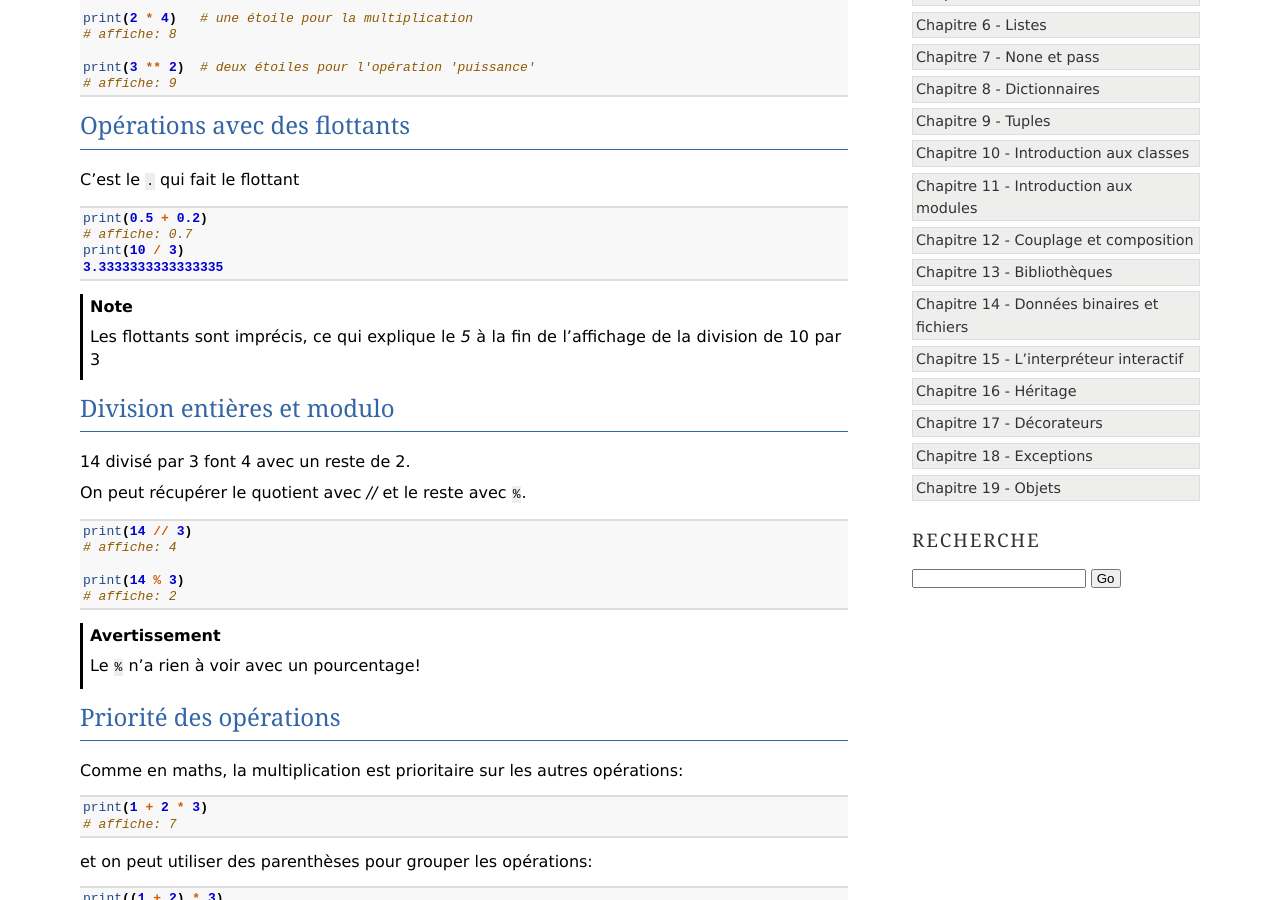
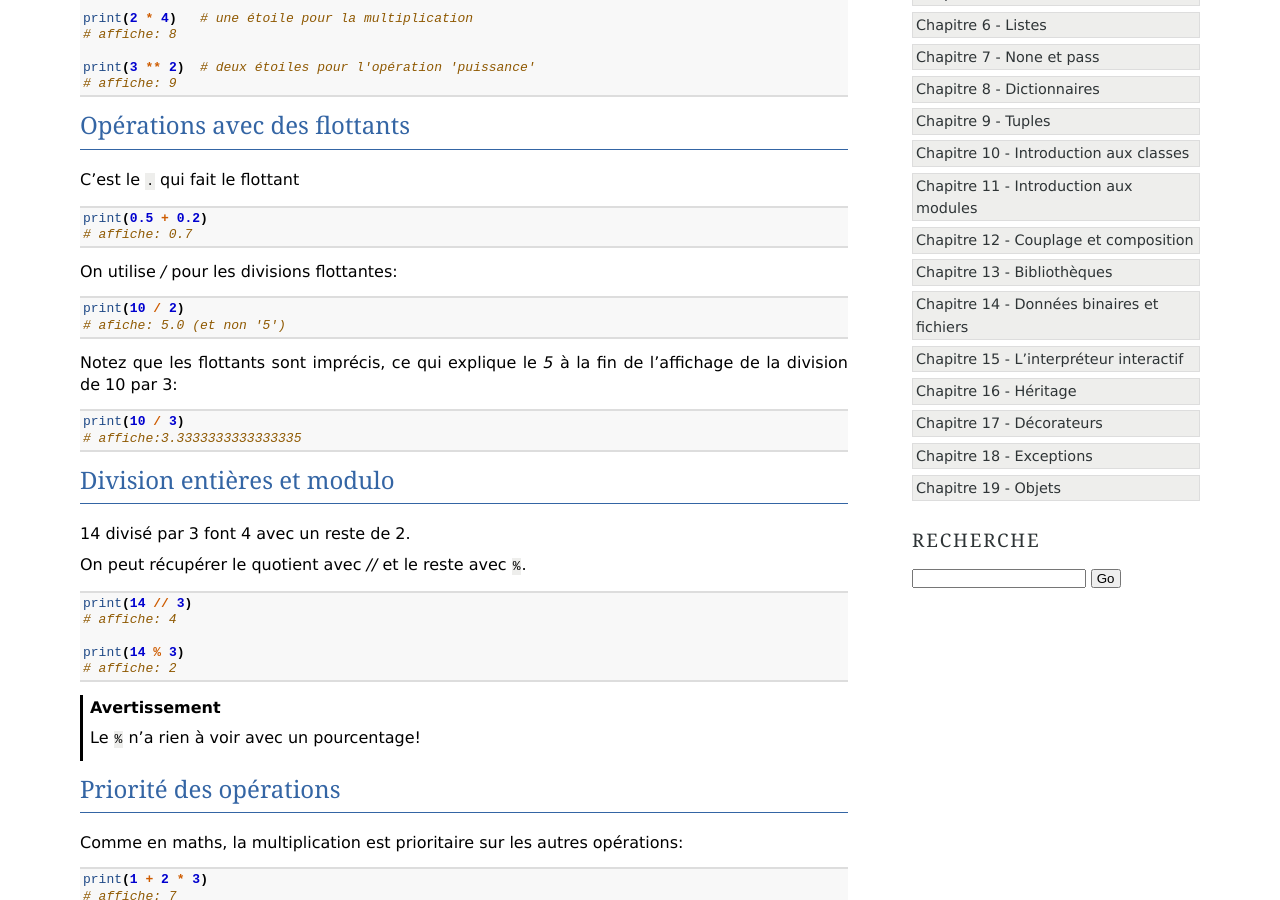
Before and after one commit to gruiick/cours-python, a Sphinx documentation site: the page built from cours/source/02-premiers-pas/04-maths-simples.rst, in a window 1280 px wide and 900 px high, scrolled down 350 px. Built offline with Sphinx 7.4.7, drawn with Linux system fonts in a browser that asks for light colours.

Commit message:
Précisions sur les divisions

```diff
--- a/cours/source/02-premiers-pas/04-maths-simples.rst
+++ b/cours/source/02-premiers-pas/04-maths-simples.rst
@@ -31,15 +31,17 @@ C'est le ``.`` qui fait le flottant
 
    print(0.5 + 0.2)
    # affiche: 0.7
+
+On utilise `/` pour les divisions flottantes::
+
+   print(10 / 2)
+   # afiche: 5.0 (et non '5')
+
+Notez que les flottants sont imprécis, ce qui explique le `5` à la fin
+de l'affichage de la division de 10 par 3::
+
    print(10 / 3)
-   3.3333333333333335
-
-.. note::
-
-   Les flottants sont imprécis,
-   ce qui explique le `5` à la fin de l'affichage
-   de la division de 10 par 3
-
+   # affiche:3.3333333333333335
 
 
 Division entières et modulo
```
